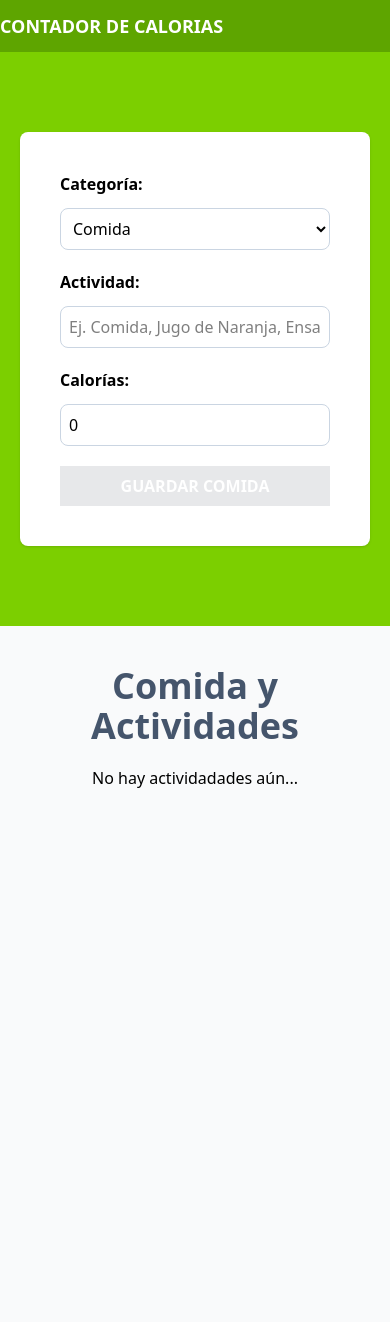
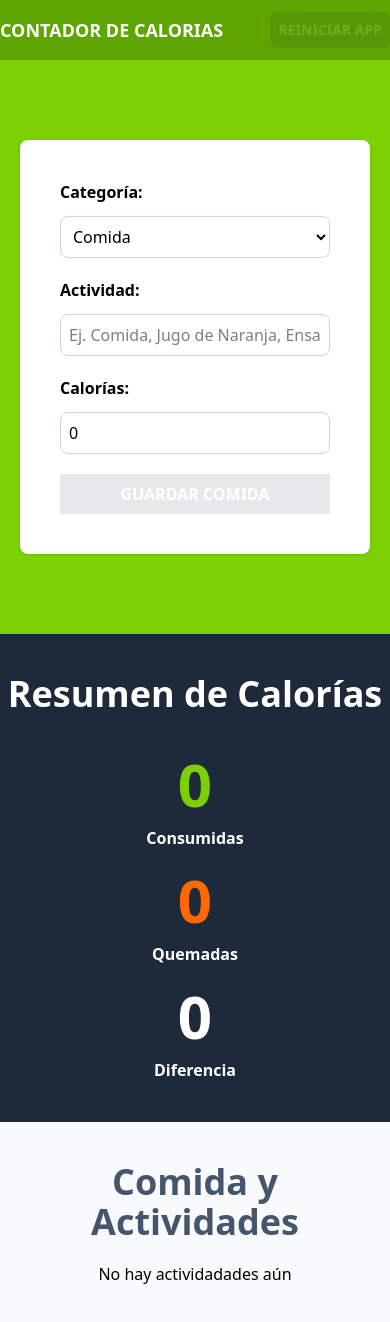
Before and after one commit to antonyrz/calories_tracker, a React (Vite) app: page / in a window 390 px wide. Shown: the top 1322 px of the page. Before the commit the page ends 850 px from the top, so only its background shows below. Built offline with nearby package versions, Linux system fonts and the light colour scheme.

Commit message:
proyecto finalizado

```diff
--- a/src/App.tsx
+++ b/src/App.tsx
@@ -1,19 +1,36 @@
-import { useReducer } from "react"
+import { useReducer, useEffect, useMemo } from "react"
 import Form from "./components/Form"
 import ActivityList from "./components/ActivityList";
+import CalorieTracker from "./components/CalorieTracker";
 import { activityReducer, initialState } from "./reducers/activity-reducer";
 
 function App() {
 
-  const [state, dispatch] = useReducer(activityReducer, initialState);
+  const [state, dispatch] = useReducer(activityReducer,initialState);
+
+  useEffect(() => {
+
+    localStorage.setItem('activities', JSON.stringify(state.activities));
+
+  }, [state.activities])
+
+  const CanRestartApp = () => useMemo(() => state.activities.length, [state.activities]);
+
 
   return (
     <>
         <header className="bg-lime-600 py-3">
-              <div className="max-w-4xl mx-auto flex justify-between">
+              <div className="max-w-4xl mx-auto flex justify-between items-center">
                   <h1 className="text-center text-lg font-bold text-white uppercase">
                     Contador de Calorias
                   </h1>
+
+                  <button
+                    onClick={() => dispatch({type: 'restart-app'})}
+                    className="bg-gray-800 hover:bg-gray-900 p-2 font-bold uppercase text-white cursor-pointer rounded-lg text-sm disabled:opacity-10 disabled:cursor-auto"
+                    disabled={!CanRestartApp()}>
+                      Reiniciar App
+                  </button>
               </div>
         </header>
 
@@ -26,7 +43,16 @@ function App() {
               </div>
         </section>
 
-        <section className="p-10 mx-auto max-w-4xl">
+        <section className="bg-gray-800 py-10">
+            <div className="max-w-4xl mx-auto">
+                <CalorieTracker
+                  activities={state.activities}
+                />
+            </div>
+
+        </section>
+
+        <section className="p-10 mx-auto max-w-6xl">
               <ActivityList
                 activities={state.activities}
                 dispatch={dispatch}
--- a/src/components/ActivityList.tsx
+++ b/src/components/ActivityList.tsx
@@ -2,11 +2,9 @@ import { useMemo } from "react";
 import type { Activity } from "../types";
 import type { Dispatch } from "react";
 import { categories } from "../data/categories";
-import {PencilSquareIcon, TrashIcon, XCircleIcon } from '@heroicons/react/24/outline';
+import {PencilSquareIcon, XCircleIcon } from '@heroicons/react/24/outline';
 import type { ActivityActions } from "../reducers/activity-reducer";
 import Swal from "sweetalert2";
-import withReactContent from "sweetalert2-react-content";
-
 
 type ActivityListProps = {
     activities: Activity[],
@@ -55,14 +53,17 @@ export default function ActivityList({activities, dispatch} : ActivityListProps)
     <>
         <h2 className="text-4xl font-bold text-slate-600 text-center">Comida y Actividades</h2>
 
+        <div className={`grid gap-10 ${isEmptyActivities ? 'grid-cols-1' : 'grid-cols-2'}`}>
+
         {isEmptyActivities ?
 
-            <p className="text-center my-5">No hay actividadades aún...</p> :
+            <p className="text-center my-5">No hay actividadades aún</p> :
+
 
                 activities.map(activity => (
-                <div key={activity.id} className="px-5 py-10 bg-white mt-5 flex justify-between">
+                        <div key={activity.id} className="px-5 py-10 bg-white mt-5 flex justify-between shadow">
                             <div className="space-y-2 relative">
-                        <p className={`absolute -top-8 -left-8 px-10 py-2 text-white uppercase font-bold ${activity.category === 1 ? 'bg-lime-500' : 'bg-orange-500'}`}>
+                                <p className={`absolute -top-8 -left-8 px-10 py-2 text-white uppercase font-bold shadow ${activity.category === 1 ? 'bg-lime-500' : 'bg-orange-500'}`}>
                                     {categoryName(+activity.category)}
                                 </p>
 
@@ -94,6 +95,7 @@ export default function ActivityList({activities, dispatch} : ActivityListProps)
                             </div>
                         </div>
                 ))}
+            </div>
     </>
   )
 }
--- /dev/null
+++ b/src/components/CalorieDisplay.tsx
@@ -0,0 +1,33 @@
+type CalorieDisplayProps = {
+    calories: number,
+    text: string,
+    type: string
+};
+
+
+
+export default function CalorieDisplay({calories, text, type} : CalorieDisplayProps) {
+
+    let claseType = '';
+
+    switch(type){
+        case 'food':
+            claseType = 'text-lime-500';
+            break;
+        case 'exercise':
+            claseType = 'text-orange-500';
+            break;
+        case 'totalCalories':
+            claseType = 'text-white';
+            break;
+
+        default: break;
+    };
+
+  return (
+    <p className={`font-bold rounded-full grid grid-cols-1 gap-3 text-center text-white`}>
+        <span className={`font-black text-6xl ${claseType}`}>{calories}</span>
+        {text}
+    </p>
+  )
+}
--- /dev/null
+++ b/src/components/CalorieTracker.tsx
@@ -0,0 +1,47 @@
+import { useMemo } from "react";
+import type { Activity } from "../types";
+import CalorieDisplay from "./CalorieDisplay";
+
+type CalorieTrackerProps = {
+    activities: Activity[]
+};
+
+export default function CalorieTracker({activities} : CalorieTrackerProps) {
+
+    // Contadores
+    const caloriesConsumed = useMemo(() => activities.reduce((totalCalories, actividad) => actividad.category === 1 ? totalCalories + actividad.calories : totalCalories, 0), [activities]);
+
+    const caloriesBurned = useMemo(() => activities.reduce((totalCalories, actividad) => actividad.category === 2 ? totalCalories + actividad.calories : totalCalories, 0), [activities]);
+
+    const netCalories = useMemo(() => caloriesConsumed - caloriesBurned, [activities])
+
+  return (
+        <>
+            <h2 className="text-4xl font-black text-white text-center">
+                Resumen de Calorías
+            </h2>
+
+            <div className="flex flex-col items-center md:flex-row md:justify-between gap-5 mt-10">
+
+                <CalorieDisplay
+                    calories={caloriesConsumed}
+                    text="Consumidas"
+                    type="food"
+                />
+
+                <CalorieDisplay
+                    calories={caloriesBurned}
+                    text="Quemadas"
+                    type="exercise"
+                />
+
+                <CalorieDisplay
+                    calories={netCalories}
+                    text="Diferencia"
+                    type="totalCalories"
+                />
+            </div>
+
+        </>
+    );
+};
--- a/src/reducers/activity-reducer.ts
+++ b/src/reducers/activity-reducer.ts
@@ -3,7 +3,8 @@ import type { Activity } from "../types";
 export type ActivityActions =
     {type: 'save-activity', payload: {newActivity : Activity}} |
     {type: 'edit-activity', payload: {activity : Activity}} |
-    {type: 'delete-activity', payload: {idActivity: Activity['id']}}
+    {type: 'delete-activity', payload: {idActivity: Activity['id']}} |
+    {type: 'restart-app'}
 
 type ActivityState = {
     activities : Activity[],
@@ -17,8 +18,13 @@ const initialActivityEdit = {
         calories: 0,
 }
 
+const localStorageActivities = () : Activity[] => {
+    const activites = localStorage.getItem('activities');
+    return activites ? JSON.parse(activites) : [];
+};
+
 export const initialState : ActivityState = {
-    activities: [],
+    activities: localStorageActivities(),
     activityEdit: initialActivityEdit
 };
 
@@ -64,5 +70,15 @@ export const activityReducer = (
             };
         };
 
+        if(action.type === 'restart-app'){
+
+            console.log('xddd')
+
+            return{
+                activities: [],
+                activityEdit: initialActivityEdit
+            };
+        };
+
         return state;
 };
```
Lines whose indentation alone changed are shown as unchanged.
